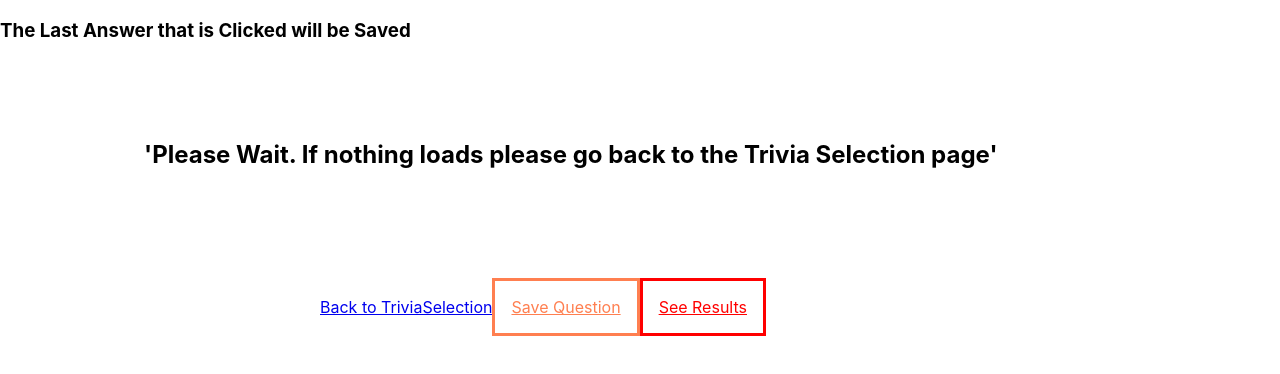
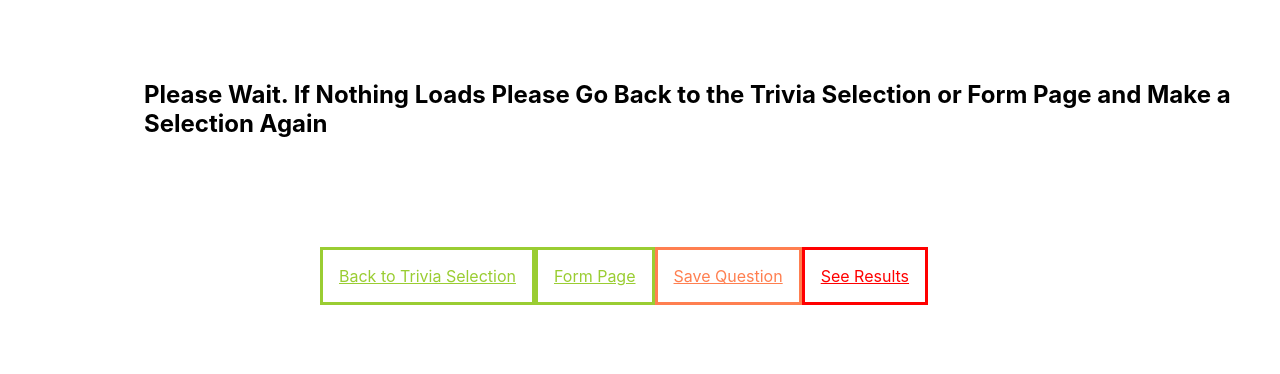
Before and after one commit to Universal-Patois/what-do-you-know, a React (Create React App) app: page /quiz in a window 1280 px wide. Shown: the top 374 px of the page. Built offline with nearby package versions, Linux system fonts and the light colour scheme.

Commit message:
Complete save question functionality

```diff
--- a/src/components/App/App.js
+++ b/src/components/App/App.js
@@ -15,7 +15,7 @@ class App extends Component {
       savedQuestions: [],
       quizQuestions: [],
       currentQuestion: {},
-      correctAnswer: ''
+      correctAnswer: "",
     };
   }
 
@@ -28,26 +28,46 @@ class App extends Component {
       ...this.state,
       quizQuestions: quizQuestions,
       currentQuestion: quizQuestions[0],
-     correctAnswer: quizQuestions[0].correctAnswer
+      correctAnswer: quizQuestions[0].correctAnswer,
     });
   };
 
   saveQuestion = () => {
     !this.state.savedQuestions.includes(this.state.currentQuestion) &&
-    this.setState({savedQuestions: [...this.state.savedQuestions, this.state.currentQuestion]})
-  }
+      this.setState({
+        savedQuestions: [
+          ...this.state.savedQuestions,
+          this.state.currentQuestion,
+        ],
+      });
+  };
 
   showQuestion = (id) => {
     const question = this.state.quizQuestions.find(
       (question) => question.id === id
     );
-    this.setState({ ...this.state, currentQuestion: question , correctAnswer: question.correctAnswer});
+    this.setState({
+      ...this.state,
+      currentQuestion: question,
+      correctAnswer: question.correctAnswer,
+    });
   };
 
   removeQuestion = (id) => {
-    const updatedQuestions = this.state.savedQuestions.filter(question => question.id !== id)
-    this.setState({ savedQuestions: updatedQuestions})
-  }
+    const updatedQuestions = this.state.savedQuestions.filter(
+      (question) => question.id !== id
+    );
+    this.setState({ savedQuestions: updatedQuestions });
+  };
+
+  startReview = () => {
+    this.setState({
+      quizQuestions: this.state.savedQuestions,
+      currentQuestion: this.state.quizQuestions[0],
+      correctAnswer: this.state.quizQuestions[0].correctAnswer,
+    });
+  };
+
   render() {
     return (
       <main>
@@ -86,6 +106,7 @@ class App extends Component {
               <SavedQuestionsContainer
                 savedQuestions={this.state.savedQuestions}
                 removeQuestion={this.removeQuestion}
+                startReview={this.startReview}
               />
             }
           />
--- a/src/components/Question/Question.css
+++ b/src/components/Question/Question.css
@@ -8,7 +8,8 @@
   padding: 1rem;
   width: 30rem;
   height: 4rem;
-  background-color: skyblue
+  background-color: skyblue;
+  cursor:pointer
 }
 
 .selected {
--- a/src/components/Quiz/Quiz.js
+++ b/src/components/Quiz/Quiz.js
@@ -11,7 +11,6 @@ class Quiz extends Component {
     super()
     this.state = {
       correctAnswers: [],
-      saveMessage: false,
       score: 0,
       submitted: false
     }
@@ -26,21 +25,11 @@ class Quiz extends Component {
     }
   }
 
-  // saveMessage = () => {
-  //   this.setState({saveMessage: true})
-  //   setTimeout(this.clearMessage, 3000)
-  // }
-
-  // clearMessage = () => {
-  //   this.setState({saveMessage: false})
-  // }
-
   render() {
     return (
       <>
       { !this.state.submitted ?
       <>
-        <h3>The Last Answer that is Clicked will be Saved</h3>
         <div className="card-container">
         { this.props.quizQuestions.map(question => (
           <QuestionCard
@@ -63,19 +52,26 @@ class Quiz extends Component {
                 id={this.props.currentQuestion.id}
                 checkAnswer={this.checkAnswer}
                 />
-            {this.state.saveMessage && <p>Question Saved!</p>}
-          </> : <h2 className="message">'Please Wait. If nothing loads please go back to the Trivia Selection page'</h2>}
+
+        <h3 className="message">The Last Answer that is Clicked will be Saved</h3>
+          </> : <h2 className="message">Please Wait. If Nothing Loads Please Go Back to the Trivia Selection or Form Page and Make a Selection Again</h2>}
         </div>
       </>
        :  <Results quizQuestions={this.props.quizQuestions} score={this.state.score} /> }
 
 
       <nav className="nav">
-        <NavLink className="triviaSelection" to="/">Back to TriviaSelection</NavLink>
+        <NavLink className="trivia-selection" to="/">Back to Trivia Selection</NavLink>
+        <NavLink className='form' to='/form'>Form Page</NavLink>
         { !this.state.submitted &&
         <>
           <NavLink className="save" onClick={this.props.saveQuestion}>Save Question</NavLink>
           <NavLink className="results" onClick={() => this.setState({submitted: true})}>See Results</NavLink>
+        </>
+        }
+        {this.state.submitted &&
+          <>
+            <NavLink className='saved' to='/saved-questions'>Saved Questions</NavLink>
           </>
         }
       </nav>
--- a/src/components/SavedQuestionsContainer/SavedQuestionsContainer.js
+++ b/src/components/SavedQuestionsContainer/SavedQuestionsContainer.js
@@ -1,26 +1,52 @@
 import React from "react";
+import { NavLink } from "react-router-dom";
 import SavedQuestion from "../SavedQuestion/SavedQuestion";
-import "./SavedQuestionsContainer.css"
+import "./SavedQuestionsContainer.css";
 
-const SavedQuestionsContainer = ({savedQuestions, removeQuestion}) =>{
+const SavedQuestionsContainer = ({
+  savedQuestions,
+  removeQuestion,
+  startReview,
+}) => {
   const savedQuestionsCards = savedQuestions.map((question, index) => {
     return (
       <SavedQuestion
-        questionNumber={index +1}
+        questionNumber={index + 1}
         questionTopic={question.topic}
         question={question.question}
         removeQuestion={removeQuestion}
         id={question.id}
         key={question.id}
       />
-    )
-  })
+    );
+  });
 
   return (
     <div className="saved-questions-container">
+      {!savedQuestions.length && (
+        <p className="message">
+          There are Currently no Saved Questions! Please Take a Quiz to Find
+          Questions You Would like to Save
+        </p>
+      )}
       {savedQuestionsCards}
+      <nav className="nav">
+        <NavLink className="trivia" to="/">
+          Trivia Selection
+        </NavLink>
+        <NavLink className="form" to="/form">
+          Form Page
+        </NavLink>
+        <>
+          {savedQuestions.length && (
+            <NavLink className="review" to="/quiz" onClick={startReview}>
+              Review Questions
+            </NavLink>
+          )}
+        </>
+      </nav>
     </div>
-  )
-}
+  );
+};
 
 export default SavedQuestionsContainer;
```
Also changed, not shown: src/components/Form/Form.js (+11 -3 lines). Lines whose indentation alone changed are shown as unchanged.
